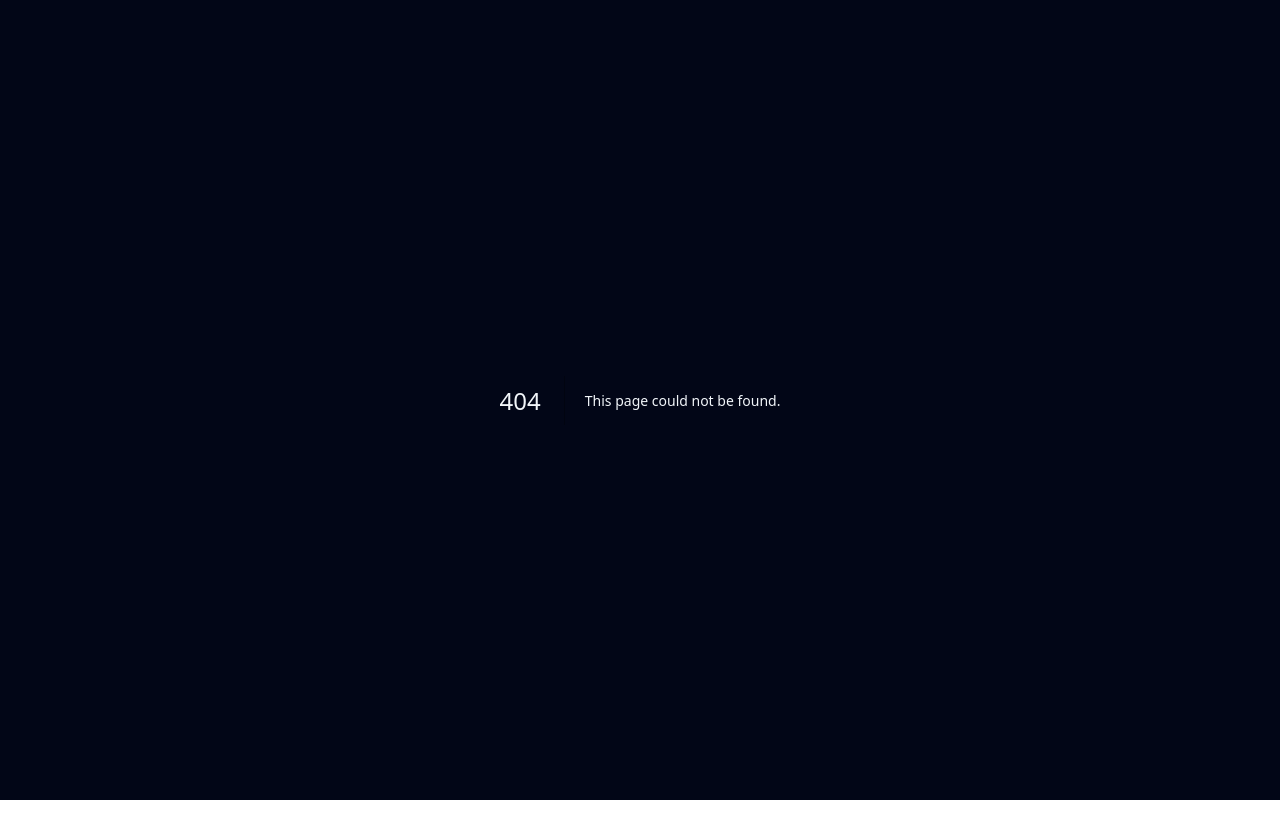
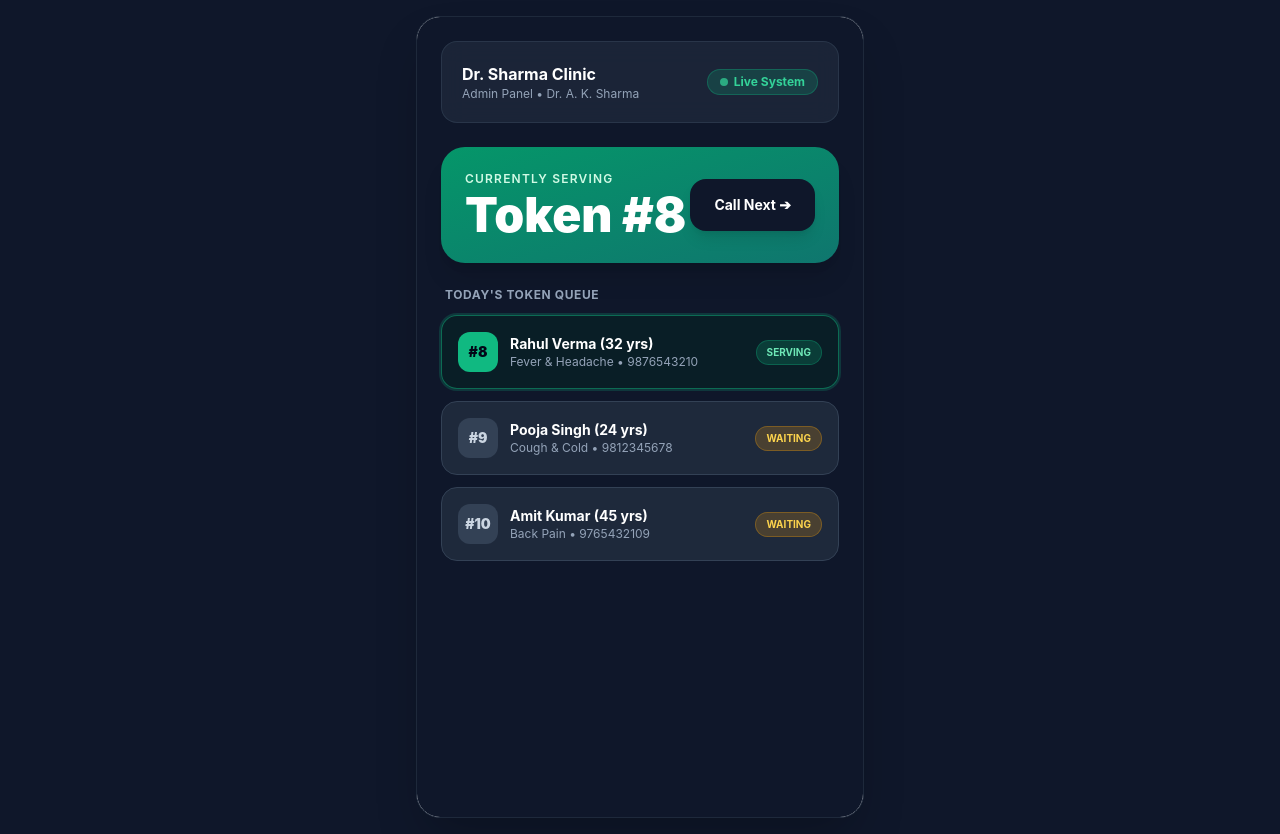
Before and after one commit to ars2904/learnbuild-hub, a Next.js app: page /clinic-demo/dashboard in a window 1280 px wide. Before the commit this address had no page. Before the commit the page ends 800 px from the top, so only its background shows below. Built offline with nearby package versions, Linux system fonts and the light colour scheme.

Commit message:
Create DoctorDashboard for managing patient tokens
Implement DoctorDashboard component with patient queue management.

```diff
--- /dev/null
+++ b/src/app/(standalone)/clinic-demo/dashboard/page.tsx
@@ -0,0 +1,131 @@
+'use client'
+
+import { useState } from 'react'
+
+import { clinicConfig } from '@/config/clinic' // ya '@/data/clinic' jo aapne banaya h
+
+export default function DoctorDashboard() {
+
+  const [currentToken, setCurrentToken] = useState(8)
+
+  const [patients, setPatients] = useState([
+
+    { token: 8, name: "Rahul Verma", age: 32, phone: "9876543210", symptoms: "Fever & Headache", status: "serving" },
+
+    { token: 9, name: "Pooja Singh", age: 24, phone: "9812345678", symptoms: "Cough & Cold", status: "waiting" },
+
+    { token: 10, name: "Amit Kumar", age: 45, phone: "9765432109", symptoms: "Back Pain", status: "waiting" },
+
+  ])
+
+  const callNext = () => {
+
+    setCurrentToken(prev => prev + 1)
+
+    setPatients(prev =>
+
+      prev.map(p => {
+
+        if (p.token === currentToken) return { ...p, status: 'completed' }
+
+        if (p.token === currentToken + 1) return { ...p, status: 'serving' }
+
+        return p
+
+      })
+
+    )
+
+  }
+
+  return (
+<div className="min-h-screen bg-slate-900 p-4 sm:p-6 text-slate-100">
+<div className="max-w-xl mx-auto space-y-6">
+
+        {/* Top Header */}
+<div className="bg-slate-800/80 backdrop-blur-md p-5 rounded-2xl border border-slate-700/60 flex items-center justify-between">
+<div>
+<h1 className="font-bold text-white text-base">{clinicConfig.name}</h1>
+<p className="text-xs text-slate-400">Admin Panel • {clinicConfig.doctorName}</p>
+</div>
+<span className="bg-emerald-500/20 text-emerald-400 border border-emerald-500/30 text-xs font-bold px-3 py-1 rounded-full flex items-center gap-1.5">
+<span className="w-2 h-2 rounded-full bg-emerald-400 animate-pulse" />
+
+            Live System
+</span>
+</div>
+
+        {/* Live Token Controller Card */}
+<div className="bg-gradient-to-br from-emerald-600 to-teal-700 text-white p-6 rounded-3xl shadow-xl flex items-center justify-between">
+<div>
+<p className="text-xs uppercase tracking-widest text-emerald-100 font-semibold">Currently Serving</p>
+<h2 className="text-5xl font-black mt-1 text-white">Token #{currentToken}</h2>
+</div>
+<button
+
+            onClick={callNext}
+
+            className="bg-slate-900 hover:bg-slate-950 active:scale-95 text-white font-bold px-6 py-4 rounded-2xl text-xs sm:text-sm transition-all shadow-lg"
+>
+
+            Call Next ➔
+</button>
+</div>
+
+        {/* Patient Queue List */}
+<div className="space-y-3">
+<h3 className="text-xs font-bold text-slate-400 uppercase tracking-wider px-1">Today's Token Queue</h3>
+
+          {patients.map((p) => (
+<div
+
+              key={p.token}
+
+              className={`p-4 rounded-2xl border transition-all flex items-center justify-between ${
+
+                p.status === 'serving'
+
+                  ? 'bg-emerald-950/40 border-emerald-500/50 ring-2 ring-emerald-500/20'
+
+                  : p.status === 'completed'
+
+                  ? 'bg-slate-800/40 border-slate-700 opacity-60'
+
+                  : 'bg-slate-800 border-slate-700'
+
+              }`}
+>
+<div className="flex items-center gap-3">
+<span className={`w-10 h-10 rounded-xl flex items-center justify-center font-black text-sm ${
+
+                  p.status === 'serving' ? 'bg-emerald-500 text-slate-950' : 'bg-slate-700 text-slate-300'
+
+                }`}>
+
+                  #{p.token}
+</span>
+<div>
+<h4 className="font-bold text-white text-sm">{p.name} ({p.age} yrs)</h4>
+<p className="text-xs text-slate-400">{p.symptoms} • {p.phone}</p>
+</div>
+</div>
+<span className={`text-[10px] font-bold px-2.5 py-1 rounded-full uppercase ${
+
+                p.status === 'serving' ? 'bg-emerald-500/20 text-emerald-300 border border-emerald-500/30' :
+
+                p.status === 'completed' ? 'bg-slate-700 text-slate-400' : 'bg-amber-500/20 text-amber-300 border border-amber-500/30'
+
+              }`}>
+
+                {p.status}
+</span>
+</div>
+
+          ))}
+</div>
+</div>
+</div>
+
+  )
+
+}
```
